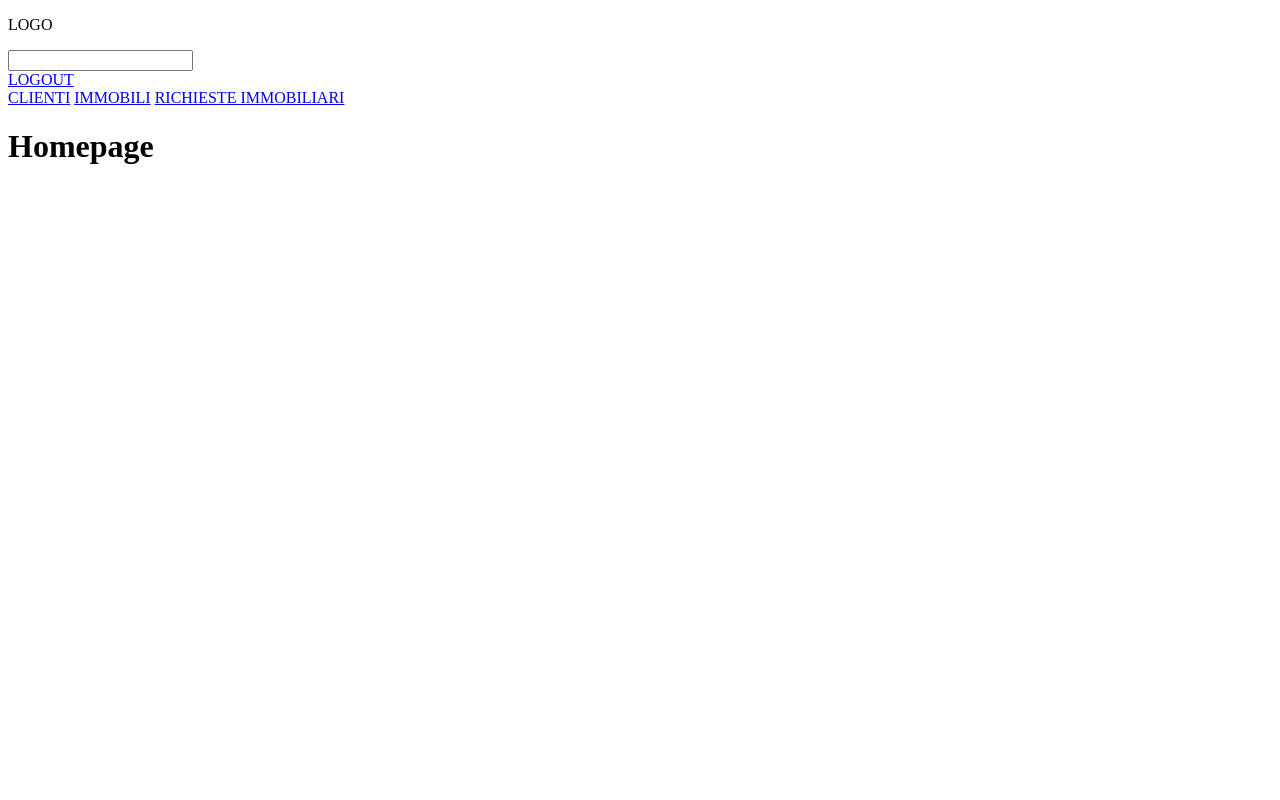
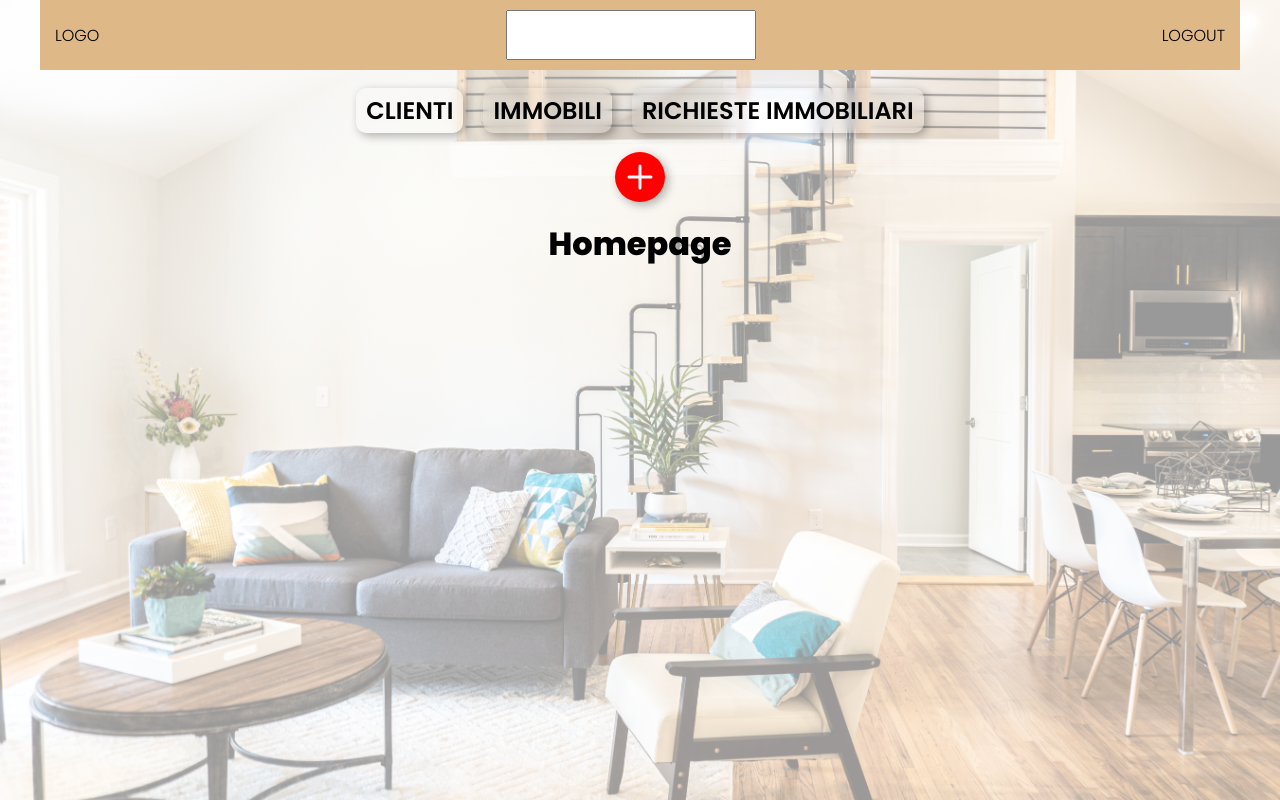
Before and after one commit to GianITS/git_CasaSubito, a Flask app: page /HomePage in a window 1280 px wide. Run offline with Flask 2, Linux system fonts and the light colour scheme; the visitor is signed in with stand-in values (Sample User, id 1); some libraries are stand-ins or nearby versions.

Commit message:
grafica pagine

```diff
--- a/website/static/style.css
+++ b/website/static/style.css
@@ -12,9 +12,12 @@
     flex-direction: column;
     justify-content: center;
     align-items: center;
-    background: url('/../static/images/Casa5.jpg') no-repeat center;
+    background-image: linear-gradient(to bottom, rgba(255,255,255,.6), rgba(255,255,255,.6)), url('/../static/images/Casa5.jpg');
     background-size: cover;
 }
+
+/* login.html -----------------------------------------------------------*/
+
 h2{
     position: absolute;
     top: 20px;
@@ -23,6 +26,7 @@
 }
 a{
     text-decoration: none;
+    color: black;
 }
 .container{
     display: flex;
@@ -49,3 +53,96 @@
 h3{
     margin: 40px 0 20px;
 }
+
+/* base.html -----------------------------------------------------------*/
+
+.bodyBase{
+    display: block;
+}
+.header{
+    max-width: 1200px;
+    height: 70px;
+    left: 50%;
+    position: relative;
+    display: flex;
+    justify-content: space-between;
+    align-items: center;
+    padding: 15px;
+    background-color: burlywood;
+    transform: translateX(-50%);
+}
+#search{
+    width: 250px;
+    height: 50px;
+    padding: 5px 0 5px 10px;
+    font-size: 32px;
+}
+.menu{
+    width: 100%;
+    height: 150px;
+    display: flex;
+    flex-direction: column;
+    justify-content: space-evenly;
+    align-items: center;
+}
+.menu .contUp{
+    display: flex;
+    justify-content: center;
+    align-items: center;
+}
+.menu .contUp a{
+    margin: 0 10px;
+    padding: 5px 10px;
+    font-size: 24px;
+    font-weight: 600;
+    border-radius: 10px;
+    backdrop-filter: blur(5px);
+    box-shadow: 3px 3px 10px rgba(0, 0, 0, .3);
+    transition: all .3s;
+}
+.menu .contUp a:hover{
+    transform: scale(1.1);
+}
+.menu .contDown{
+    display: flex;
+    justify-content: center;
+    align-items: center;
+}
+.menu .contDown .btninsert{
+    position: relative;
+    width: 50px;
+    aspect-ratio: 1;
+    border-radius: 50%;
+    background-color: red;
+    transition: all .3s;
+    box-shadow: 3px 3px 10px rgba(0, 0, 0, .3);
+}
+.menu .contDown .btninsert::before,
+.menu .contDown .btninsert::after{
+    content: "";
+    position: absolute;
+    top: 50%;
+    left: 50%;
+    width: 25px;
+    height: 3px;
+    border-radius: 5px;
+    background-color: aliceblue;
+    transform: translate(-50%,-50%);
+}
+.menu .contDown .btninsert::after{
+    transform: translate(-50%,-50%) rotate(90deg);
+}
+.menu .contDown .btninsert:hover{
+    transform: rotate(180deg) scale(1.1);
+    box-shadow: -3px -3px 10px rgba(0, 0, 0, .3);
+}
+.mainHome .hero{
+    display: flex;
+    flex-direction: column;
+    justify-content: center;
+    align-items: center;
+}
+.mainHome .hero h2{
+    position: relative;
+    left: 0;
+}
--- a/website/templates/base.html
+++ b/website/templates/base.html
@@ -4,20 +4,32 @@
     <meta charset="UTF-8">
     <meta http-equiv="X-UA-Compatible" content="IE=edge">
     <meta name="viewport" content="width=device-width, initial-scale=1.0">
+
+    <link rel="preconnect" href="https://fonts.gstatic.com">
+    <link href="https://fonts.googleapis.com/css2?family=Poppins:wght@300;600;800;900&display=swap" rel="stylesheet">
+
+    <link rel="stylesheet" href="{{ url_for('static', filename='style.css')}}">
+
     <title>{% block title%} {% endblock title %}</title>
 </head>
-<body>
+<body class="bodyBase">
     <div class="header">
-        <div class="logo"><p>LOGO</p></div>
+        <div class="logo">
+            <a href="/HomePage"><p>LOGO</p></a></div>
         <div class="search">
             <input type="search" name="search" id="search">
         </div>
         <div class="logout"><a href="/">LOGOUT</a></div>
     </div>
     <div class="menu">
-        <a href="/Clienti">CLIENTI</a>
-        <a href="/Immobili">IMMOBILI</a>
-        <a href="/RichiesteImmobiliari">RICHIESTE IMMOBILIARI</a>
+        <div class="contUp">
+            <a href="/Clienti">CLIENTI</a>
+            <a href="/Immobili">IMMOBILI</a>
+            <a href="/RichiesteImmobiliari">RICHIESTE IMMOBILIARI</a>
+        </div>
+        <div class="contDown">
+            <a href="" class="btninsert"></a>
+        </div>
     </div>
     {% block content %}
     {% endblock content %}
--- a/website/templates/clients.html
+++ b/website/templates/clients.html
@@ -2,4 +2,5 @@
 {% block title %} Clienti {% endblock title %}
 {% block content %}
     <h1>Clienti</h1>
+    <h2>{{ session["agent"]["nome"] }}</h2>
 {% endblock content %}
--- a/website/templates/homepage.html
+++ b/website/templates/homepage.html
@@ -1,6 +1,10 @@
 {% extends 'base.html' %}
 {% block title %} HomePage {% endblock title %}
 {% block content %}
-    <h1>Homepage</h1>
-    <h2>{{ session["agent"]["nome"] }}</h2>
+    <div class="mainHome">
+        <div class="hero">
+            <h1>Homepage</h1>
+            <h2>{{ session["agent"]["nome"] }}</h2>
+        </div>
+    </div>
 {% endblock content %}
--- a/website/templates/properties.html
+++ b/website/templates/properties.html
@@ -2,4 +2,5 @@
 {% block title %} Immobili {% endblock title %}
 {% block content %}
     <h1>Immobili</h1>
+    <h2>{{ session["agent"]["nome"] }}</h2>
 {% endblock content %}
--- a/website/templates/properties_request.html
+++ b/website/templates/properties_request.html
@@ -2,4 +2,5 @@
 {% block title %} Richieste Immobiliari {% endblock title %}
 {% block content %}
     <h1>Richieste Immobiliari</h1>
+    <h2>{{ session["agent"]["nome"] }}</h2>
 {% endblock content %}
```
